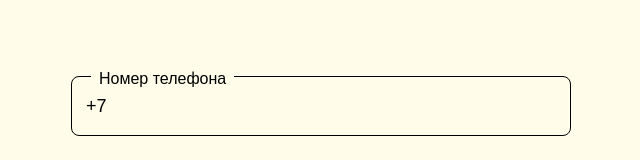
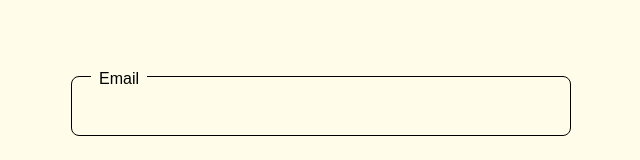
Before and after one commit to MatyunenkoVadim/YourPlace, a React (Vite) app in the folder resources/: page /users/login in a window 1280 px wide. Shown: the part 204-364 px from the top of the page, without its empty margins (319-959 px from the left). Built offline with nearby package versions, Linux system fonts and the light colour scheme.

Commit message:
Заменено на работу с почтой

```diff
--- a/resources/src/pages/LoginPage.jsx
+++ b/resources/src/pages/LoginPage.jsx
@@ -3,20 +3,13 @@ import axios from "../axiosConfig";
 import { useNavigate } from "react-router-dom";
 
 const LoginPage = () => {
-  const [phone, setPhone] = useState("+7");
+  const [email, setEmail] = useState("");
   const [password, setPassword] = useState("");
   const [error, setError] = useState(null);
   const navigate = useNavigate();
 
-  const MAX_LENGTH = 10;
-
-  const handlePhoneChange = (e) => {
-    const value = e.target.value;
-
-    const digits = value.replace(/\D/g, "").slice(1);
-    if (digits.length <= MAX_LENGTH) {
-      setPhone("+7" + digits);
-    }
+  const handleEmailChange = (e) => {
+    setEmail(e.target.value);
   };
 
   const handleLogin = async (e) => {
@@ -24,17 +17,12 @@ const LoginPage = () => {
     setError(null);
 
     try {
-      const response = await axios.post("http://localhost:8000/users/login", {
-        username: phone.replace(/\D/g, ""),
+      const response = await axios.post("http://localhost:8000/api/v1/auth/login", {
+        username: email,
         password,
       });
-      const { access_token } = response.data;
-
-      localStorage.setItem("access_token", access_token);
-
-      navigate("/");
     } catch (error) {
-      setError("Ошибка входа. Проверьте телефон или пароль.");
+      setError("Ошибка входа. Проверьте email или пароль.");
     }
   };
 
@@ -45,17 +33,16 @@ const LoginPage = () => {
       <form className="login-form" onSubmit={handleLogin}>
         <div className="form-group">
           <div className="label-wrapper">
-            <label htmlFor="phone" className="floating-label">
-              Номер телефона
+            <label htmlFor="email" className="floating-label">
+              Email
             </label>
           </div>
           <input
-            type="tel"
-            id="phone"
-            value={phone}
-            onChange={handlePhoneChange}
+            type="email"
+            id="email"
+            value={email}
+            onChange={handleEmailChange}
             required
-            maxLength="13"
           />
         </div>
 
```
